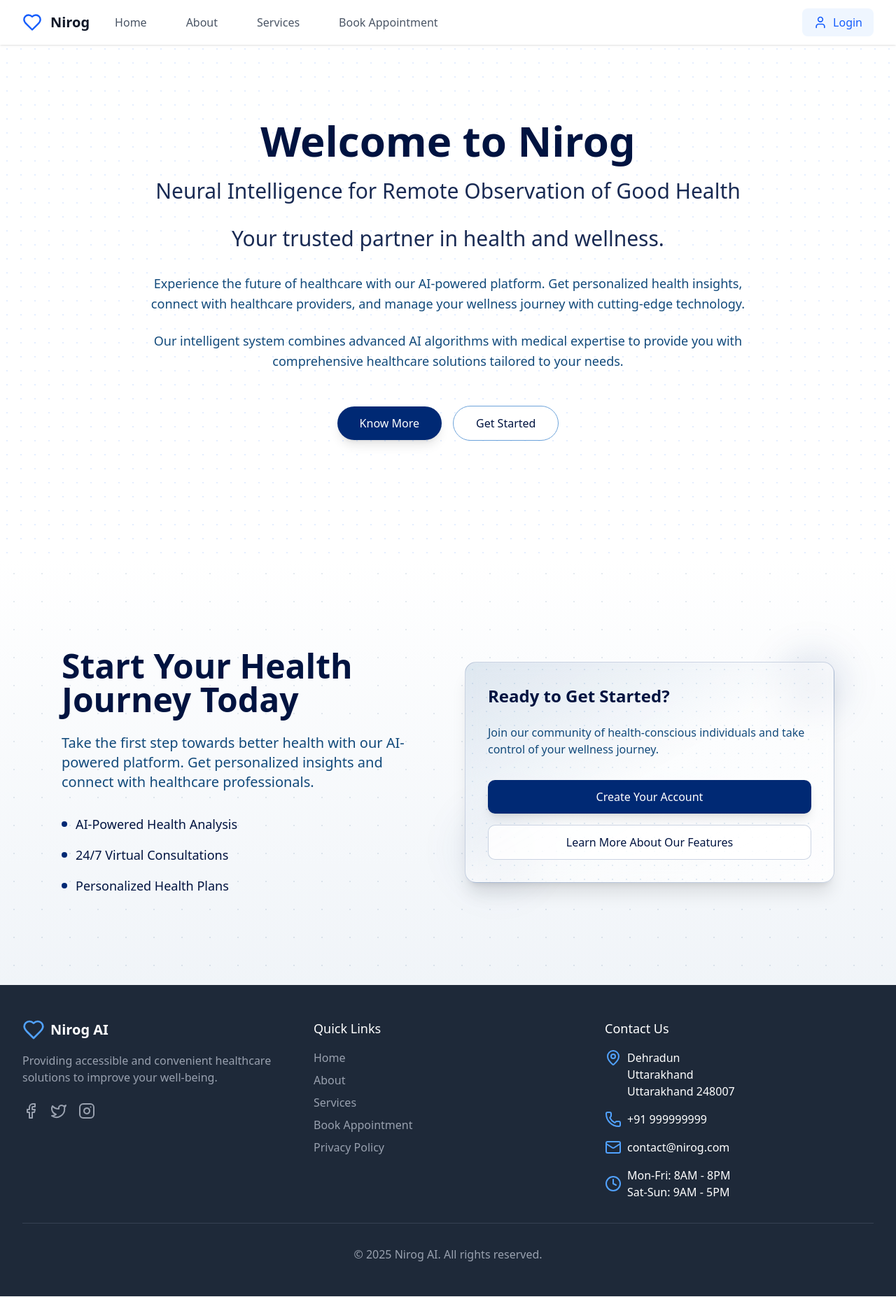
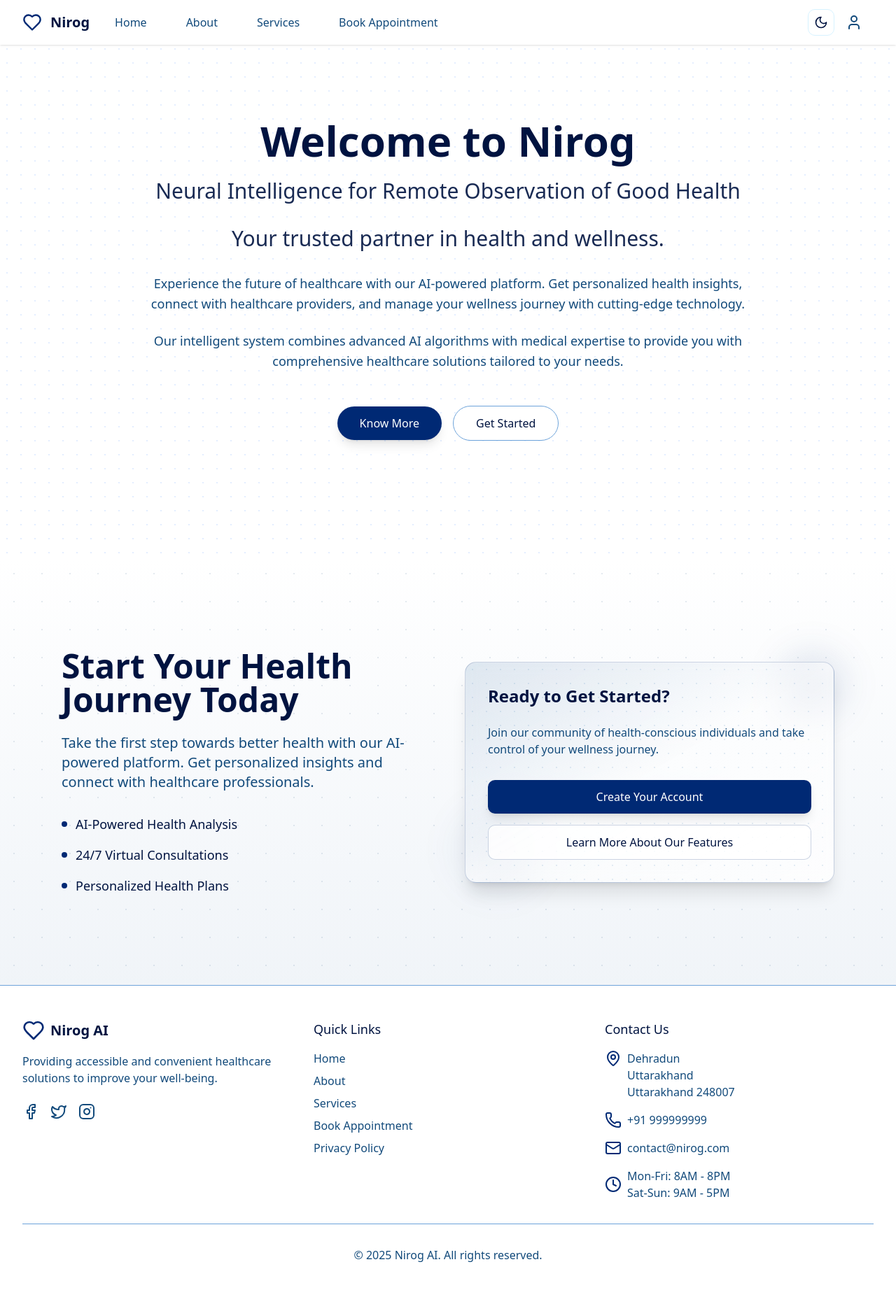
Before and after one commit to akashbisht004/UTKARSH, a React (Vite) app: page / in a window 1280 px wide. Shown: the whole page at 70% size. Built offline with nearby package versions, Linux system fonts and the light colour scheme.

Commit message:
Add theme context and toggle functionality: integrated ThemeProvider, created ThemeToggle component, and updated styles for dark mode support across the application.

```diff
--- a/src/App.jsx
+++ b/src/App.jsx
@@ -1,5 +1,6 @@
 import { BrowserRouter, Routes, Route } from "react-router-dom"
 import React, { useState, useEffect } from "react"
+import { ThemeProvider } from "./lib/theme-context"
 
 import HomePage from "./pages/HomePage"
 import AboutPage from "./pages/AboutPage"
@@ -24,7 +25,7 @@ function App() {
   }, []);
 
   return(
-    <>
+    <ThemeProvider>
       <BrowserRouter>
         <Routes>
           {/* Public Routes */}
@@ -39,7 +40,7 @@ function App() {
           <Route path="/user/nearby" element={<Nearby/>}/>
         </Routes>
       </BrowserRouter>
-    </>
+    </ThemeProvider>
   )
 }
 
--- /dev/null
+++ b/src/components/ThemeToggle.jsx
@@ -0,0 +1,23 @@
+import React from 'react';
+import { Sun, Moon } from 'lucide-react';
+import { useTheme } from '@/lib/theme-context';
+
+const ThemeToggle = () => {
+  const { isDarkMode, toggleTheme } = useTheme();
+
+  return (
+    <button
+      onClick={toggleTheme}
+      className="p-2 rounded-lg bg-background border border-input hover:bg-accent hover:text-accent-foreground transition-colors"
+      aria-label="Toggle theme"
+    >
+      {isDarkMode ? (
+        <Sun className="h-5 w-5" />
+      ) : (
+        <Moon className="h-5 w-5" />
+      )}
+    </button>
+  );
+};
+
+export default ThemeToggle;
--- a/src/components/layout/Footer.jsx
+++ b/src/components/layout/Footer.jsx
@@ -6,30 +6,29 @@ function Footer() {
   const currentYear = new Date().getFullYear();
 
   return (
-
-    <footer className="bg-gray-800 text-white">
+    <footer className="bg-background border-t border-border">
       <div className="max-w-7xl mx-auto py-12 px-4 sm:px-6 lg:px-8">
         <div className="grid grid-cols-1 md:grid-cols-3 gap-8">
 
           {/* Company Info */}
           <div>
             <div className="flex items-center">
-              <Heart className="h-8 w-8 text-blue-400" />
-              <span className="ml-2 text-xl font-bold">Nirog AI</span>
+              <Heart className="h-8 w-8 text-primary" />
+              <span className="ml-2 text-xl font-bold text-foreground">Nirog AI</span>
             </div>
-            <p className="mt-4 text-gray-400">
+            <p className="mt-4 text-muted-foreground">
               Providing accessible and convenient healthcare solutions to improve your well-being.
             </p>
             <div className="mt-6 flex space-x-4">
-              <a href="#" className="text-gray-400 hover:text-white">
+              <a href="#" className="text-muted-foreground hover:text-foreground">
                 <Facebook className="h-6 w-6" />
                 <span className="sr-only">Facebook</span>
               </a>
-              <a href="#" className="text-gray-400 hover:text-white">
+              <a href="#" className="text-muted-foreground hover:text-foreground">
                 <Twitter className="h-6 w-6" />
                 <span className="sr-only">Twitter</span>
               </a>
-              <a href="#" className="text-gray-400 hover:text-white">
+              <a href="#" className="text-muted-foreground hover:text-foreground">
                 <Instagram className="h-6 w-6" />
                 <span className="sr-only">Instagram</span>
               </a>
@@ -37,43 +36,43 @@ function Footer() {
           </div>
 
           {/* Quick Links */}
-                <div>
-                <h3 className="text-lg font-medium">Quick Links</h3>
-                <ul className="mt-4 space-y-2">
-                  <li><Link to="/" className="text-gray-400 hover:text-white">Home</Link></li>
-                  <li><Link to="/about" className="text-gray-400 hover:text-white">About</Link></li>
-                  <li><Link to="/services" className="text-gray-400 hover:text-white">Services</Link></li>
-                  <li><Link to="/appointment" className="text-gray-400 hover:text-white">Book Appointment</Link></li>
-                  <li className="text-gray-400 hover:text-white">Privacy Policy</li>
-                </ul>
-                </div>
+          <div>
+            <h3 className="text-lg font-medium text-foreground">Quick Links</h3>
+            <ul className="mt-4 space-y-2">
+              <li><Link to="/" className="text-muted-foreground hover:text-foreground">Home</Link></li>
+              <li><Link to="/about" className="text-muted-foreground hover:text-foreground">About</Link></li>
+              <li><Link to="/services" className="text-muted-foreground hover:text-foreground">Services</Link></li>
+              <li><Link to="/appointment" className="text-muted-foreground hover:text-foreground">Book Appointment</Link></li>
+              <li className="text-muted-foreground hover:text-foreground">Privacy Policy</li>
+            </ul>
+          </div>
 
-                {/* Contact Information */}
+          {/* Contact Information */}
           <div>
-            <h3 className="text-lg font-medium">Contact Us</h3>
+            <h3 className="text-lg font-medium text-foreground">Contact Us</h3>
             <ul className="mt-4 space-y-4">
               <li className="flex items-start">
-                <MapPin className="h-6 w-6 text-blue-400 mr-2 flex-shrink-0" />
-                <span>Dehradun<br />Uttarakhand<br />Uttarakhand 248007</span>
+                <MapPin className="h-6 w-6 text-primary mr-2 flex-shrink-0" />
+                <span className="text-muted-foreground">Dehradun<br />Uttarakhand<br />Uttarakhand 248007</span>
               </li>
               <li className="flex items-center">
-                <Phone className="h-6 w-6 text-blue-400 mr-2 flex-shrink-0" />
-                <span>+91 999999999</span>
+                <Phone className="h-6 w-6 text-primary mr-2 flex-shrink-0" />
+                <span className="text-muted-foreground">+91 999999999</span>
               </li>
               <li className="flex items-center">
-                <Mail className="h-6 w-6 text-blue-400 mr-2 flex-shrink-0" />
-                <span>contact@nirog.com</span>
+                <Mail className="h-6 w-6 text-primary mr-2 flex-shrink-0" />
+                <span className="text-muted-foreground">contact@nirog.com</span>
               </li>
               <li className="flex items-center">
-                <Clock className="h-6 w-6 text-blue-400 mr-2 flex-shrink-0" />
-                <span>Mon-Fri: 8AM - 8PM<br />Sat-Sun: 9AM - 5PM</span>
+                <Clock className="h-6 w-6 text-primary mr-2 flex-shrink-0" />
+                <span className="text-muted-foreground">Mon-Fri: 8AM - 8PM<br />Sat-Sun: 9AM - 5PM</span>
               </li>
             </ul>
           </div>
         </div>
 
-        <div className="mt-8 pt-8 border-t border-gray-700 text-center">
-          <p className="text-gray-400">
+        <div className="mt-8 pt-8 border-t border-border text-center">
+          <p className="text-muted-foreground">
             &copy; {currentYear} Nirog AI. All rights reserved.
           </p>
         </div>
--- a/src/components/layout/Header.jsx
+++ b/src/components/layout/Header.jsx
@@ -1,86 +1,62 @@
-
 import { Heart, User, Menu, X } from "lucide-react";
 import { Link } from "react-router-dom";
 import { useState } from "react";
-
+import ThemeToggle from "../ThemeToggle";
 
 function Header({ openLogin, openSignup }) {
-
   const [isMenuOpen, setIsMenuOpen] = useState(false);
 
   return (
-    <header className="bg-white/80 backdrop-blur fixed top-0 left-0 w-full shadow-sm z-50">
+    <header className="bg-background/80 backdrop-blur fixed top-0 left-0 w-full shadow-sm z-50">
       <div className="max-w-7xl mx-auto px-4 sm:px-6 lg:px-8">
         <div className="flex justify-between h-16 items-center">
           {/* Logo and Brand Name */}
           <div className="flex items-center">
             <div className="flex-shrink-0">
               <div className="flex items-center">
-                <Heart className="h-7 w-7 text-blue-600" /> {/* Slightly increased icon size */}
-                <span className="ml-3 text-xl font-bold text-gray-900">
+                <Heart className="h-7 w-7 text-primary" />
+                <span className="ml-3 text-xl font-bold text-foreground">
                   <Link to="/">Nirog</Link>
-                </span> {/* Adjusted font size */}
+                </span>
               </div>
             </div>
 
             {/* Desktop Navigation */}
             <nav className="hidden md:ml-6 md:flex md:space-x-8">
-              <Link to="/" className="text-gray-600 hover:text-blue-600 px-3 py-2 rounded-md">Home</Link>
-              <Link to="/about" className="text-gray-600 hover:text-blue-600 px-3 py-2 rounded-md">About</Link>
-              <Link to="/services" className="text-gray-600 hover:text-blue-600 px-3 py-2 rounded-md">Services</Link>
-              <Link to="/appointment" className="text-gray-600 hover:text-blue-600 px-3 py-2 rounded-md">Book Appointment</Link>
+              <Link to="/" className="text-muted-foreground hover:text-foreground px-3 py-2 rounded-md">Home</Link>
+              <Link to="/about" className="text-muted-foreground hover:text-foreground px-3 py-2 rounded-md">About</Link>
+              <Link to="/services" className="text-muted-foreground hover:text-foreground px-3 py-2 rounded-md">Services</Link>
+              <Link to="/appointment" className="text-muted-foreground hover:text-foreground px-3 py-2 rounded-md">Book Appointment</Link>
             </nav>
           </div>
 
-          {/* Sign in/Login Button (Desktop) */}
-          <div className="hidden md:flex items-center space-x-4">
+          {/* Right side buttons */}
+          <div className="flex items-center space-x-4">
+            <ThemeToggle />
             <button
               onClick={openLogin}
-              className="flex items-center text-blue-600 bg-blue-50 hover:bg-blue-100 px-4 py-2 rounded-md font-medium"
+              className="text-muted-foreground hover:text-foreground"
             >
-              <User className="h-5 w-5 mr-2" />
-               Login
+              <User className="h-6 w-6" />
             </button>
-          </div>
-
-
-
-
-          {/* Mobile Menu Button */}
-          <div className="flex md:hidden">
             <button
               onClick={() => setIsMenuOpen(!isMenuOpen)}
-              className="p-2 rounded-md text-gray-500 hover:text-blue-600 focus:outline-none"
+              className="md:hidden text-muted-foreground hover:text-foreground"
             >
-              {isMenuOpen ? (
-                <X className="h-6 w-6" />
-              ) : (
-                <Menu className="h-6 w-6" />
-              )}
+              {isMenuOpen ? <X className="h-6 w-6" /> : <Menu className="h-6 w-6" />}
             </button>
           </div>
         </div>
       </div>
 
-      {/* Mobile Menu */}
+      {/* Mobile menu */}
       {isMenuOpen && (
         <div className="md:hidden">
           <div className="px-2 pt-2 pb-3 space-y-1 sm:px-3">
-            <Link to="/" className="block px-3 py-2 text-gray-600 hover:text-blue-600 rounded-md">Home</Link>
-            <Link to="/about" className="block px-3 py-2 text-gray-600 hover:text-blue-600 rounded-md">About</Link>
-            <Link to="/services" className="block px-3 py-2 text-gray-600 hover:text-blue-600 rounded-md">Services</Link>
-            <Link to="/appointment" className="block px-3 py-2 text-gray-600 hover:text-blue-600 rounded-md">Book Appointment</Link>
-          </div>
-          <div className="pt-4 pb-3 border-t border-gray-200">
-            <div className="flex items-center px-5">
-              <button
-              onClick={openLogin}
-                className="flex-1 block text-blue-600 bg-blue-50 hover:bg-blue-100 px-4 py-2 rounded-md font-medium"
-              >
-                <User className="inline-block h-5 w-5 mr-2" />
-                Login
-              </button>
-            </div>
+            <Link to="/" className="text-muted-foreground hover:text-foreground block px-3 py-2 rounded-md">Home</Link>
+            <Link to="/about" className="text-muted-foreground hover:text-foreground block px-3 py-2 rounded-md">About</Link>
+            <Link to="/services" className="text-muted-foreground hover:text-foreground block px-3 py-2 rounded-md">Services</Link>
+            <Link to="/appointment" className="text-muted-foreground hover:text-foreground block px-3 py-2 rounded-md">Book Appointment</Link>
           </div>
         </div>
       )}
--- a/src/index.css
+++ b/src/index.css
@@ -116,8 +116,18 @@
   }
   body {
     @apply bg-background text-foreground;
+    transition: background-color 0.3s ease, color 0.3s ease;
   }
   input {
     @apply border border-border bg-background;
   }
+  .bg-background {
+    @apply transition-colors duration-300;
+  }
+  .text-foreground {
+    @apply transition-colors duration-300;
+  }
+  .border-border {
+    @apply transition-colors duration-300;
+  }
 }
--- /dev/null
+++ b/src/lib/theme-context.jsx
@@ -0,0 +1,45 @@
+import React, { createContext, useContext, useState, useEffect } from 'react';
+
+const ThemeContext = createContext();
+
+export function ThemeProvider({ children }) {
+  const [isDarkMode, setIsDarkMode] = useState(() => {
+    // Check if user has a theme preference in localStorage
+    const savedTheme = localStorage.getItem('theme');
+    if (savedTheme) {
+      return savedTheme === 'dark';
+    }
+    // Check system preference
+    return window.matchMedia('(prefers-color-scheme: dark)').matches;
+  });
+
+  useEffect(() => {
+    // Update localStorage when theme changes
+    localStorage.setItem('theme', isDarkMode ? 'dark' : 'light');
+
+    // Update document class
+    if (isDarkMode) {
+      document.documentElement.classList.add('dark');
+    } else {
+      document.documentElement.classList.remove('dark');
+    }
+  }, [isDarkMode]);
+
+  const toggleTheme = () => {
+    setIsDarkMode(!isDarkMode);
+  };
+
+  return (
+    <ThemeContext.Provider value={{ isDarkMode, toggleTheme }}>
+      {children}
+    </ThemeContext.Provider>
+  );
+}
+
+export function useTheme() {
+  const context = useContext(ThemeContext);
+  if (context === undefined) {
+    throw new Error('useTheme must be used within a ThemeProvider');
+  }
+  return context;
+}
```
